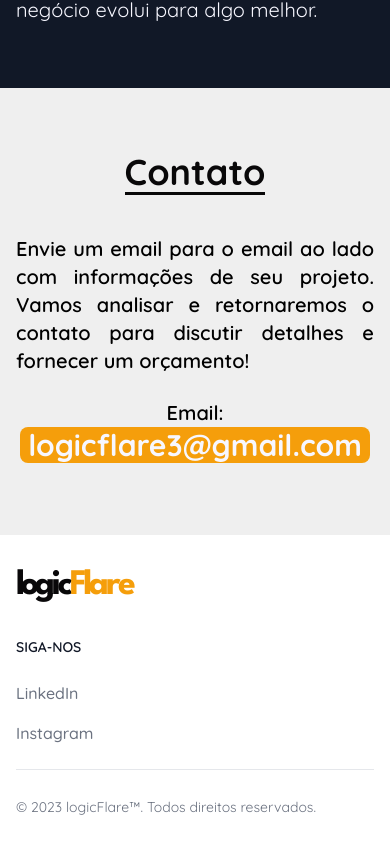
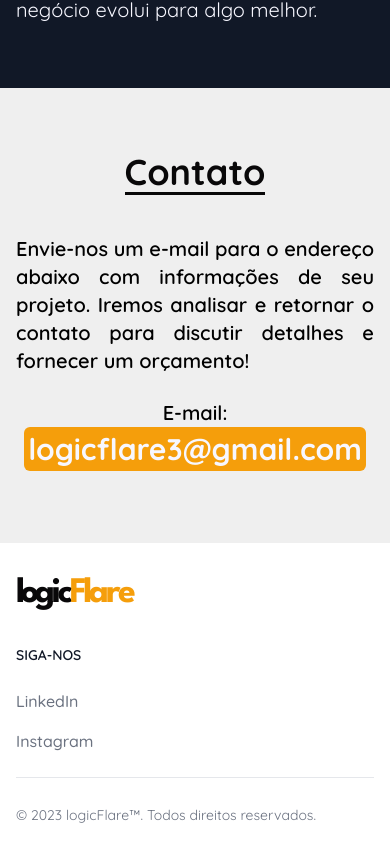
Before and after one commit to EduardoPbs/logicFlare, a React (Vite) app: page / in a window 390 px wide. Shown: the part 2694-3544 px from the top of the page. Built offline with nearby package versions, Linux system fonts and the light colour scheme.

Commit message:
fix: let same responsive behavior

```diff
--- a/src/components/content/contact.tsx
+++ b/src/components/content/contact.tsx
@@ -13,15 +13,15 @@ export function Contact(props: IContactProps) {
             <h2 className={contentTitleStylePri}>
                 Contato
             </h2>
-            <div className='flex items-center px-4 justify-center gap-12 py-6 max-w-full flex-wrap'>
-                <div className='flex flex-col sm:flex-row items-center sm:items-start gap-6 md:w-[705px] text-xl text-justify font-semibold'>
-                    <h3 className='max-w-[450px]'>
-                        Envie um email para o email ao lado com informações de seu projeto.
-                        Vamos analisar e retornaremos o contato para discutir detalhes e fornecer um orçamento!
+            <div className='flex items-center justify-center gap-12 py-6 max-w-full flex-wrap'>
+                <div className='flex flex-col items-center justify-center gap-6 md:max-w-[705px] text-xl text-justify font-semibold'>
+                    <h3 className='px-4'>
+                        Envie-nos um e-mail para o endereço abaixo com informações de seu projeto.
+                        Iremos analisar e retornar o contato para discutir detalhes e fornecer um orçamento!
                     </h3>
-                    <p className='flex flex-col items-center'>
-                        Email:
-                        <span className='font-bold text-3xl bg-main-color text-main-white px-2 rounded-lg select-text'>
+                    <p className='flex flex-col items-center select-none'>
+                        E-mail:
+                        <span className='font-bold text-3xl bg-main-color text-main-white px-1 py-1 rounded-md select-text'>
                             logicflare3@gmail.com
                         </span>
                     </p>
```
